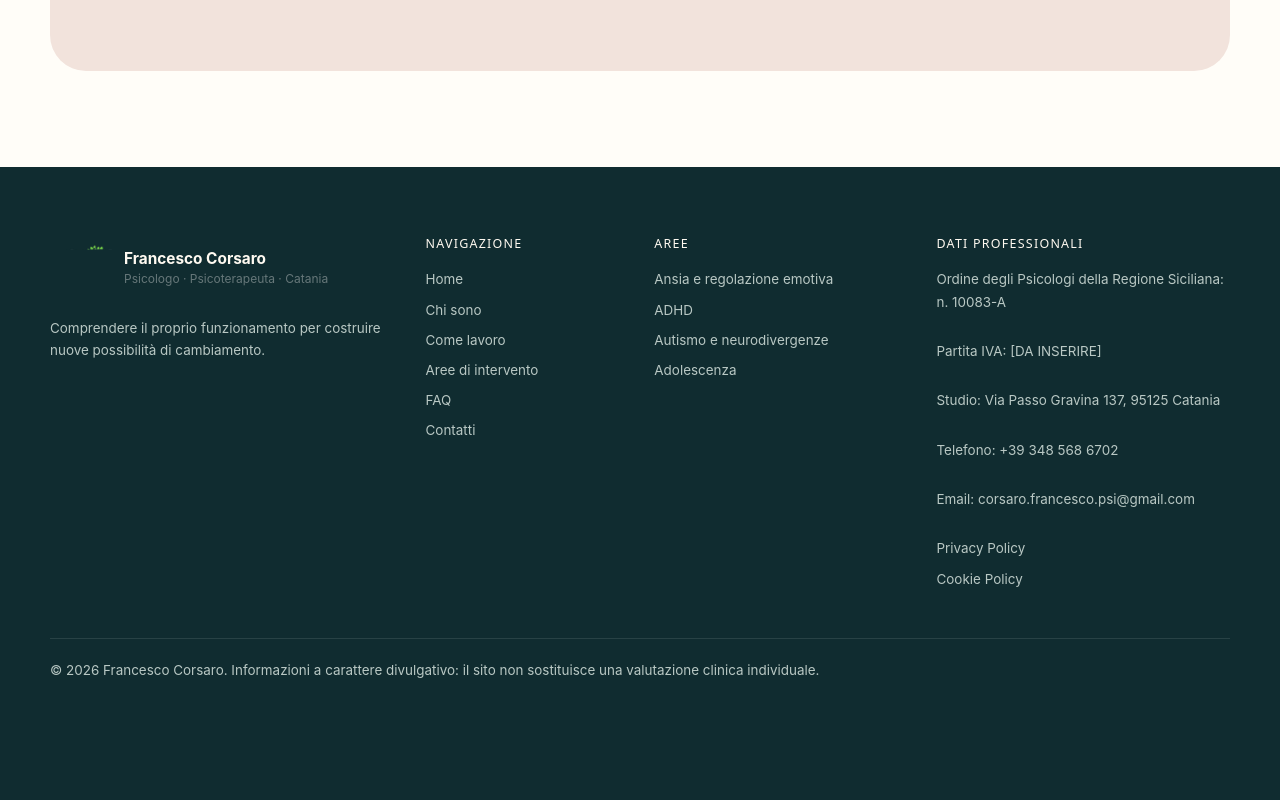
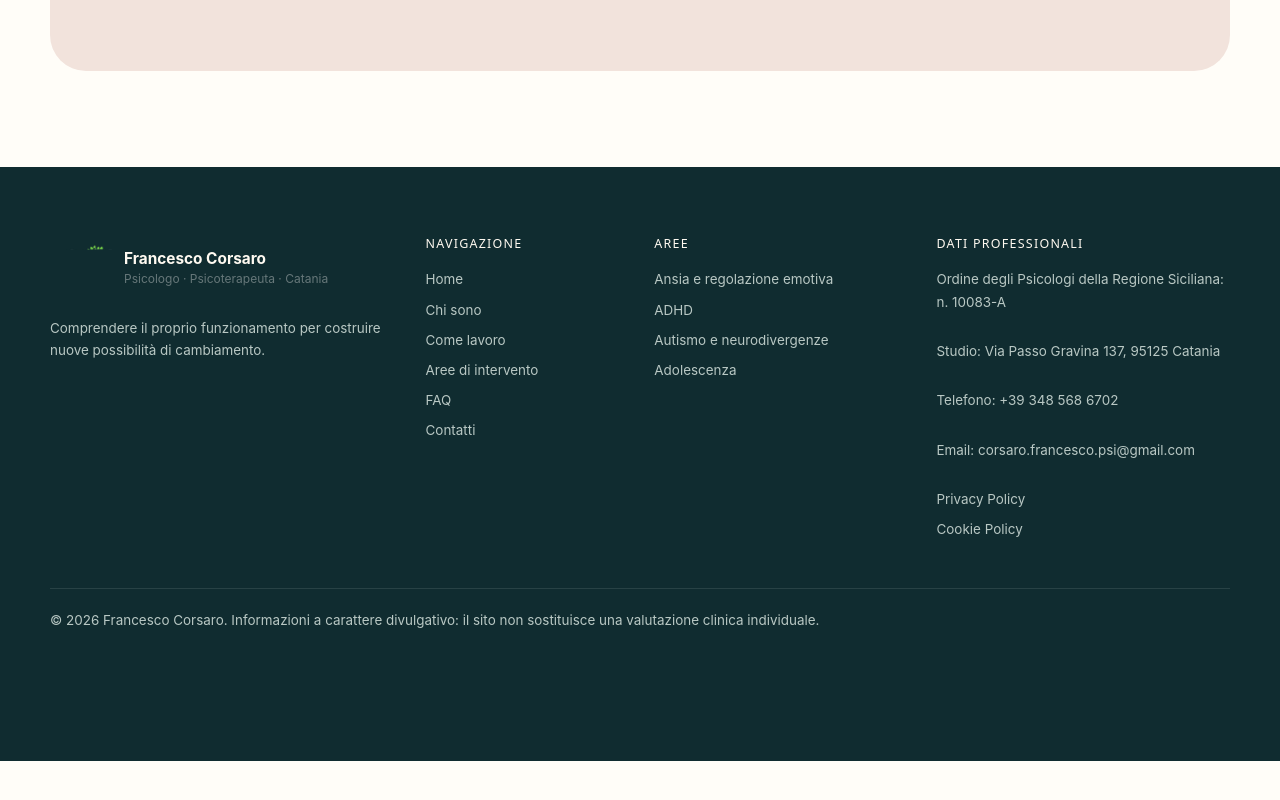
Before and after one commit to francesco-corsaro/francesco-corsaro-site, a Next.js app: page / in a window 1280 px wide. Shown: the part 6747-7547 px from the top of the page. After the commit the page ends 7508 px from the top, so only its background shows below. Built offline with nearby package versions, Linux system fonts and the light colour scheme; no server answers.

Commit message:
Nasconde placeholder PIVA finché non disponibile

```diff
--- a/components/Footer.tsx
+++ b/components/Footer.tsx
@@ -3,6 +3,7 @@ import Link from 'next/link';
 import { areas, nav, site } from '@/lib/site';
 
 export function Footer() {
+  const hasVat = !site.vat.startsWith('[');
   return (
     <footer className="footer">
       <div className="container footer-grid">
@@ -18,7 +19,7 @@ export function Footer() {
         <div>
           <h2 className="footer-heading">Dati professionali</h2>
           <p>Ordine degli Psicologi della Regione Siciliana: n. {site.orderNumber}</p>
-          <p>Partita IVA: {site.vat}</p>
+          {hasVat && <p>Partita IVA: {site.vat}</p>}
           <p>Studio: {site.address}</p>
           <p>Telefono: <a href={site.phoneHref}>{site.phone}</a></p>
           <p>Email: <a href={`mailto:${site.email}`}>{site.email}</a></p>
```
